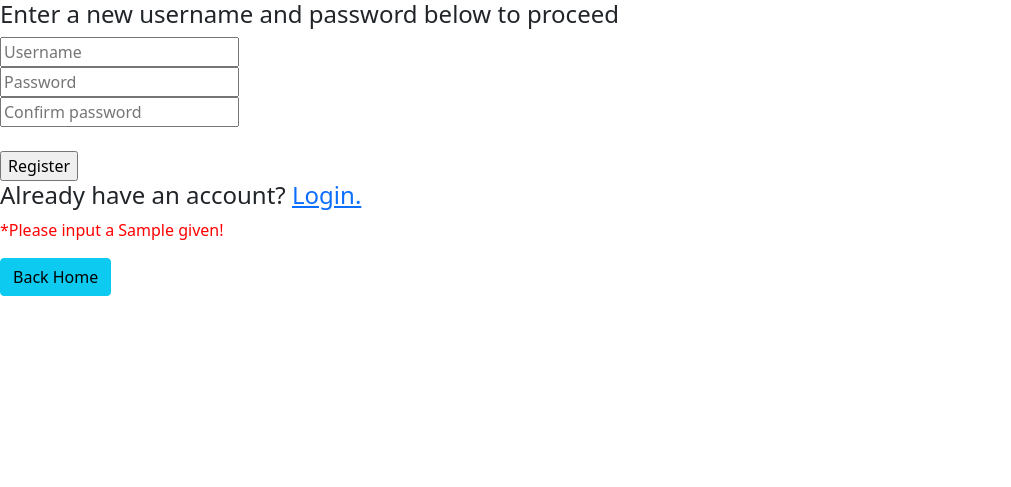
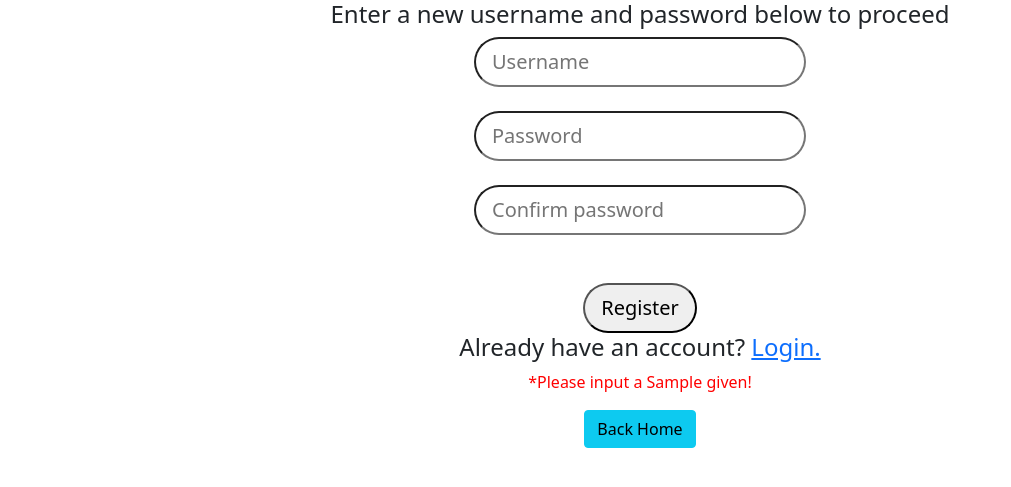
Before and after one commit to naronesty/P01, a Flask app: template app/templates/register.html in a window 1280 px wide. Shown: the top 487 px of the page, without its empty margins (0-1011 px from the left). Run offline with Flask 2, Linux system fonts and the light colour scheme; the template is opened without the code that fills it: most values are stand-ins (such as "Sample title", 1, 10 or a date in 2020).

Commit message:
adding css

```diff
--- /dev/null
+++ b/app/static/css/login.css
@@ -0,0 +1,12 @@
+input{
+    display: block;
+    margin-right: auto;
+    margin-left: auto;
+}
+h4{
+    text-align: center;
+}
+
+p{
+    text-align: center;
+}
--- a/app/templates/register.html
+++ b/app/templates/register.html
@@ -13,7 +13,7 @@
     <!-- Bootstrap CSS -->
     <link href="https://cdn.jsdelivr.net/npm/bootstrap@5.1.3/dist/css/bootstrap.min.css" rel="stylesheet"
           integrity="sha384-1BmE4kWBq78iYhFldvKuhfTAU6auU8tT94WrHftjDbrCEXSU1oBoqyl2QvZ6jIW3" crossorigin="anonymous">
-    <link href="../static/css/bad.css" rel="stylesheet">
+    <link href="../static/css/login.css" rel="stylesheet">
     <title>Register</title>
 
 </head>
@@ -22,10 +22,10 @@
 
 <form action="/rAuth" method="POST" class="">
     <h4> Enter a new username and password below to proceed</h4>
-    <input type="text" name="username" placeholder="Username"><br>
-    <input type="password" name="password0" , placeholder="Password"><br>
-    <input type="password" name="password1" , placeholder="Confirm password"><br><br>
-    <input type="submit" name="sub1" value="Register">
+    <input class = "btn-lg rounded-pill" type="text" name="username" placeholder="Username"><br>
+    <input class = "btn-lg rounded-pill" type="password" name="password0" , placeholder="Password"><br>
+    <input class = "btn-lg rounded-pill" type="password" name="password1" , placeholder="Confirm password"><br><br>
+    <input class = "btn-lg rounded-pill" type="submit" name="sub1" value="Register">
 </form>
 <h4 class="" id=""> Already have an account? <a href="{{ url_for('login') }}">Login.</a></h4>
 
@@ -43,7 +43,7 @@
 {% endif %}
 
 <form action="/" method='GET'>
-    <button type="submit" class="btn btn-info" formaction="/">Back Home</button>
+    <button style = "display: block;margin-right: auto;margin-left: auto;" type="submit" class="btn btn-info" formaction="/">Back Home</button>
 </form>
 
 </body>
--- a/devlog.txt
+++ b/devlog.txt
@@ -164,5 +164,11 @@ annabelZ -- 2021-12-29 14:48
 Clicking on the user in discover page now properly opens up their saved profile
 Issue: discover.html only shows the first profile saved
 
+justinZ -- 2021-12-29 16:32
+Made Twitter Light mode
+
 annabelZ -- 2021-01-02 18:32
 Save button now initiates the profile being saved, not just the profile being created
+
+justinZ -- 2021-01-02 21:41
+Worked on CSS for Login and register
```
Also changed, not shown: app/templates/login.html (+6 -6 lines).
